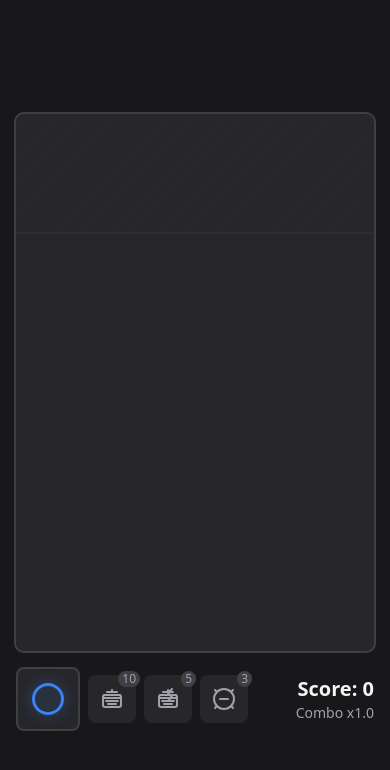
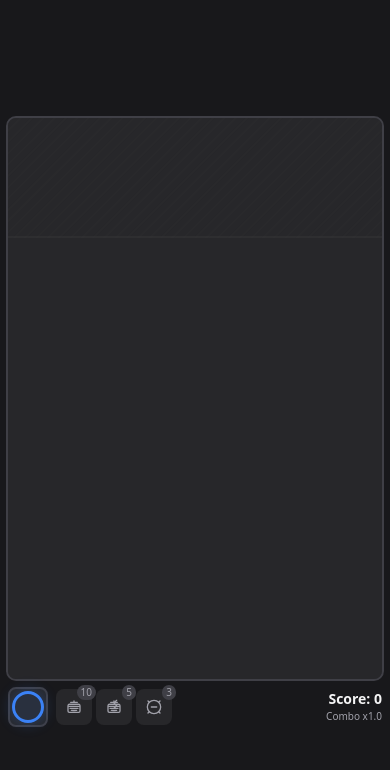
Before and after one commit to bigbug999/astral-merge, a Next.js app: page / in a window 390 px wide. Shown: the top 770 px of the page. Built offline with nearby package versions, Linux system fonts and the light colour scheme.

Commit message:
mobile fix

```diff
--- a/app/page.tsx
+++ b/app/page.tsx
@@ -210,18 +210,19 @@ export default function Home() {
   }, []);
 
   return (
-    <div className="min-h-screen flex flex-col items-center justify-center bg-zinc-900 p-4">
+    <div className="min-h-[100dvh] flex flex-col items-center justify-center bg-zinc-900 p-2 sm:p-4">
       <div
         ref={containerRef}
         onPointerDown={handlePointerDown}
         onPointerMove={handlePointerMove}
         onPointerUp={handlePointerUp}
-        className="relative w-full max-w-sm aspect-[2/3] outline outline-2 outline-zinc-700 rounded-lg overflow-hidden touch-none bg-zinc-800 mb-4"
+        className="relative w-full max-w-sm aspect-[2/3] outline outline-2 outline-zinc-700 rounded-lg overflow-hidden touch-none bg-zinc-800 mb-2 sm:mb-4"
       />
 
       <div className="w-full max-w-sm flex items-center justify-between">
         <div className="flex items-center gap-2">
-          <div className="w-16 h-16 border-2 border-zinc-700 rounded-lg flex items-center justify-center bg-zinc-800">
+          {/* Preview Circle */}
+          <div className="w-10 h-10 sm:w-16 sm:h-16 border-2 border-zinc-700 rounded-lg flex items-center justify-center bg-zinc-800">
             <div
               className="rounded-full"
               style={{
@@ -234,12 +235,15 @@ export default function Home() {
               }}
             />
           </div>
-          <div className="flex items-center gap-2">
+
+          {/* Power-up Buttons */}
+          <div className="flex items-center gap-1 sm:gap-2">
+            {/* Heavy Ball Button */}
             <button
               onClick={handleHeavyBallClick}
               disabled={powerUps.heavyBallUses <= 0}
               className={cn(
-                "w-12 h-12 rounded-lg flex items-center justify-center transition-colors relative",
+                "w-9 h-9 sm:w-12 sm:h-12 rounded-lg flex items-center justify-center transition-colors relative",
                 powerUps.isHeavyBallActive
                   ? "bg-zinc-700 text-white"
                   : powerUps.heavyBallUses <= 0
@@ -247,17 +251,18 @@ export default function Home() {
                     : "bg-zinc-800 text-zinc-400 hover:text-zinc-300"
               )}
             >
-              <AnvilIcon className="w-6 h-6" />
-              <span className="absolute -top-1 -right-1 text-xs bg-zinc-700 px-1 rounded-full">
+              <AnvilIcon className="w-4 h-4 sm:w-6 sm:h-6" />
+              <span className="absolute -top-1 -right-1 text-[10px] sm:text-xs bg-zinc-700 px-1 rounded-full">
                 {powerUps.heavyBallUses}
               </span>
             </button>
 
+            {/* Super Heavy Ball Button */}
             <button
               onClick={handleSuperHeavyBallClick}
               disabled={powerUps.superHeavyBallUses <= 0}
               className={cn(
-                "w-12 h-12 rounded-lg flex items-center justify-center transition-colors relative",
+                "w-9 h-9 sm:w-12 sm:h-12 rounded-lg flex items-center justify-center transition-colors relative",
                 powerUps.isSuperHeavyBallActive
                   ? "bg-zinc-700 text-white"
                   : powerUps.superHeavyBallUses <= 0
@@ -265,17 +270,18 @@ export default function Home() {
                     : "bg-zinc-800 text-zinc-400 hover:text-zinc-300"
               )}
             >
-              <SuperAnvilIcon className="w-6 h-6" />
-              <span className="absolute -top-1 -right-1 text-xs bg-zinc-700 px-1 rounded-full">
+              <SuperAnvilIcon className="w-4 h-4 sm:w-6 sm:h-6" />
+              <span className="absolute -top-1 -right-1 text-[10px] sm:text-xs bg-zinc-700 px-1 rounded-full">
                 {powerUps.superHeavyBallUses}
               </span>
             </button>
 
+            {/* Negative Ball Button */}
             <button
               onClick={handleNegativeBallClick}
               disabled={powerUps.negativeBallUses <= 0}
               className={cn(
-                "w-12 h-12 rounded-lg flex items-center justify-center transition-colors relative",
+                "w-9 h-9 sm:w-12 sm:h-12 rounded-lg flex items-center justify-center transition-colors relative",
                 powerUps.isNegativeBallActive
                   ? "bg-zinc-700 text-white"
                   : powerUps.negativeBallUses <= 0
@@ -283,22 +289,23 @@ export default function Home() {
                     : "bg-zinc-800 text-zinc-400 hover:text-zinc-300"
               )}
             >
-              <NegativeBallIcon className="w-6 h-6" />
-              <span className="absolute -top-1 -right-1 text-xs bg-zinc-700 px-1 rounded-full">
+              <NegativeBallIcon className="w-4 h-4 sm:w-6 sm:h-6" />
+              <span className="absolute -top-1 -right-1 text-[10px] sm:text-xs bg-zinc-700 px-1 rounded-full">
                 {powerUps.negativeBallUses}
               </span>
             </button>
           </div>
         </div>
 
+        {/* Score Section */}
         <div className="flex flex-col items-end">
-          <div className="text-xl font-bold text-zinc-100">
+          <div className="text-sm sm:text-xl font-bold text-zinc-100">
             Score: {score}
           </div>
           <div
-            className={`text-sm transition-colors ${combo > 0 ? 'animate-pulse' : ''}`}
+            className={`text-[10px] sm:text-sm transition-colors ${combo > 0 ? 'animate-pulse' : ''}`}
             style={{
-              color: combo > 0 ? getComboColor(combo) : '#a1a1aa' // zinc-400 for zero combo
+              color: combo > 0 ? getComboColor(combo) : '#a1a1aa'
             }}
           >
             Combo x{(1 + (combo * 0.5)).toFixed(1)}
```
